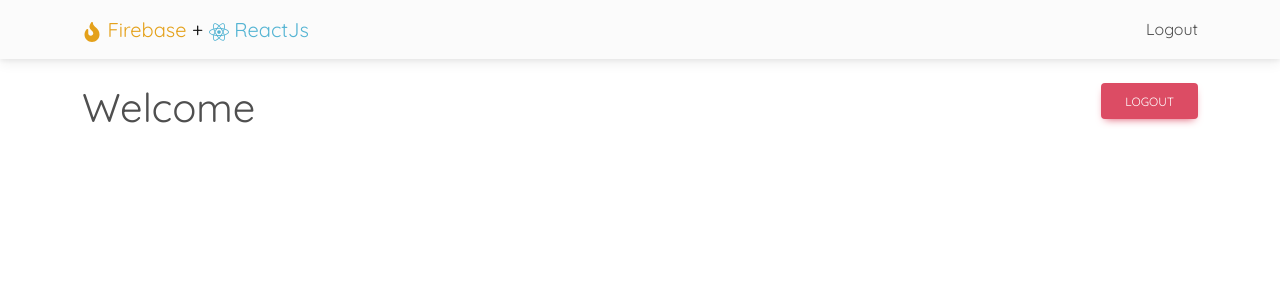
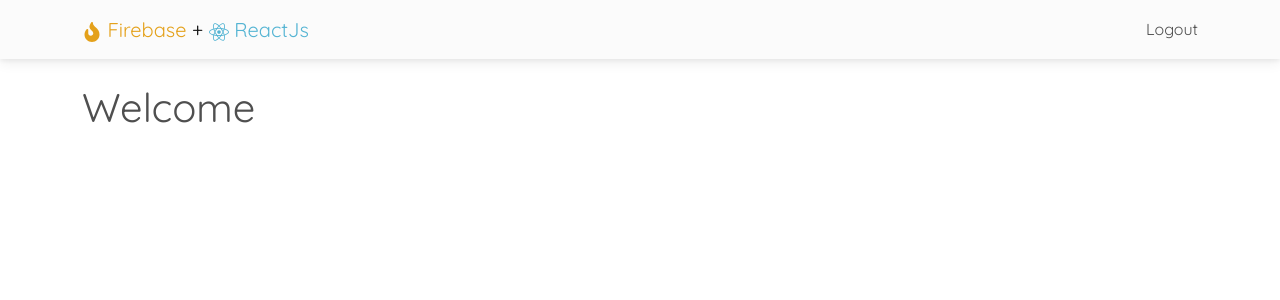
Before and after one commit to BlackIQ/react-firebase, a React (Create React App) app: page /home in a window 1280 px wide. Shown: the top 300 px of the page. Built offline with nearby package versions, Linux system fonts and the light colour scheme; no server answers; sample sign-in values are in the browser's storage.

Commit message:
Remove logout button

```diff
--- a/src/pages/home.jsx
+++ b/src/pages/home.jsx
@@ -1,6 +1,6 @@
 import {useEffect} from "react";
 
-import {auth, logout} from "../firebase/firebase";
+import {auth} from "../firebase/firebase";
 import {useAuthState} from "react-firebase-hooks/auth";
 
 import {useHistory} from "react-router-dom";
@@ -17,7 +17,7 @@ const Home = () => {
 
     return (
         <div>
-            <h1>Welcome <button onClick={() => logout()} className='btn btn-danger float-end'>Logout</button></h1>
+            <h1>Welcome</h1>
             <br />
         </div>
     );
```
